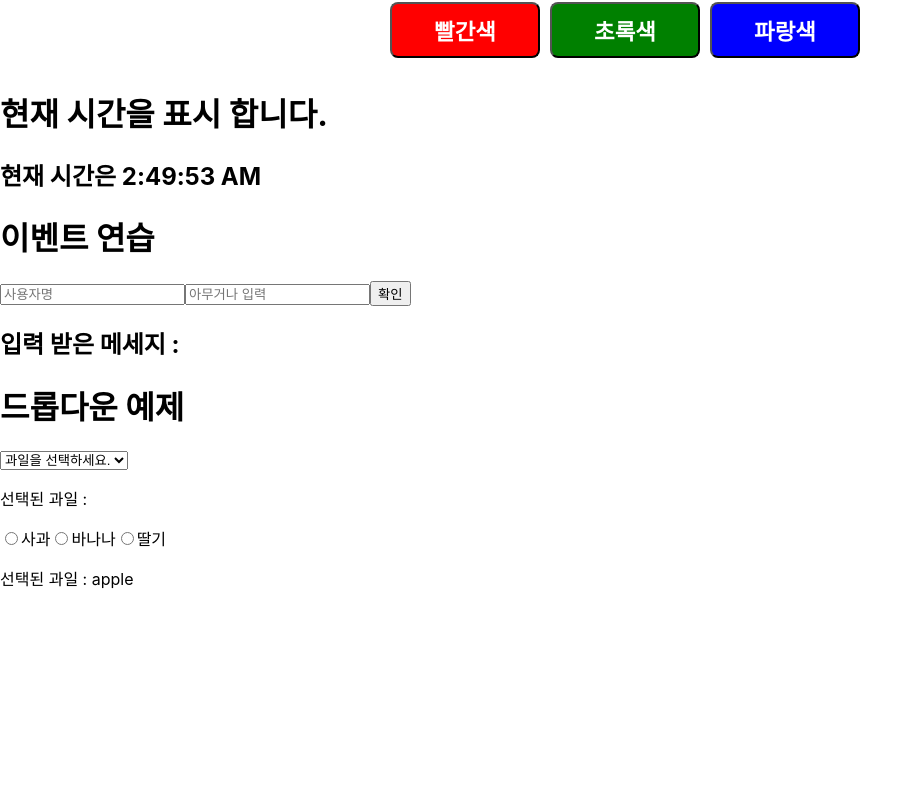
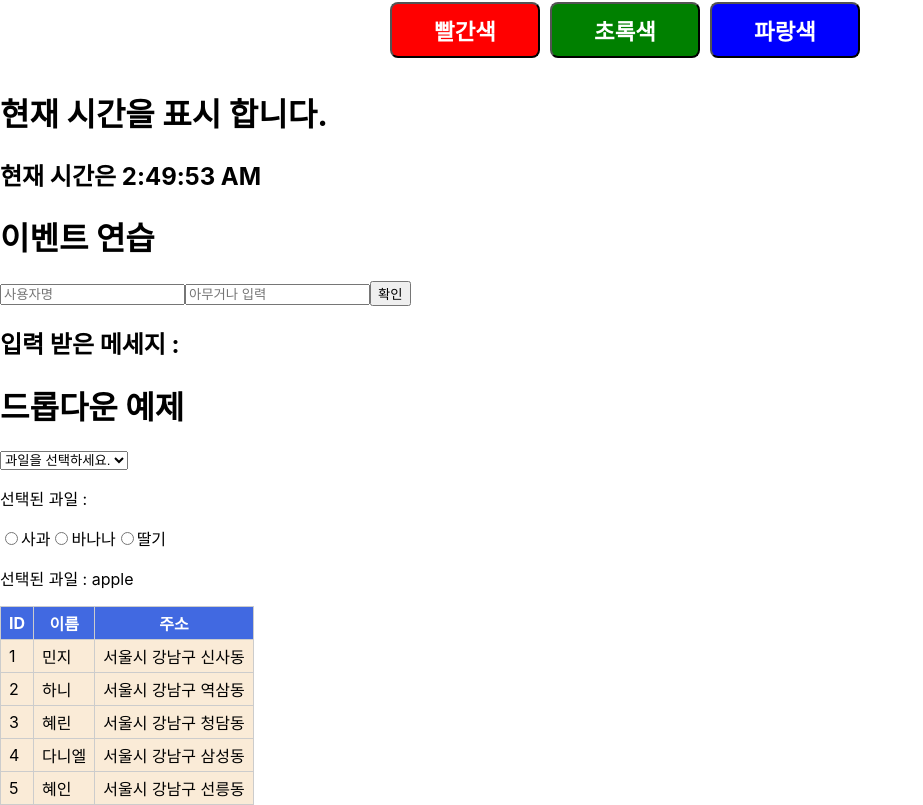
Before and after one commit to Woo3574/FrontEnd, a React (Create React App) app in the folder React/kh-sample-241118/: page / in a window 1280 px wide. Shown: the part 231-1036 px from the top of the page, without its empty margins (0-923 px from the left). Before the commit the page ends 837 px from the top, so only its background shows below. Built offline with nearby package versions, Linux system fonts and the light colour scheme.

Commit message:
24.11.19

```diff
--- a/React/kh-sample-241118/src/24.11.19/App1119.js
+++ b/React/kh-sample-241118/src/24.11.19/App1119.js
@@ -6,6 +6,7 @@ import Clock from "./Clock";
 import EventPractice from "./EventPractice";
 import DropDownComponent from "./DropDownComponent";
 import RadioButton from "./RadioButton";
+import TableMap from "./TableMap";
 
 function App1119() {
   return (
@@ -16,6 +17,7 @@ function App1119() {
       <EventPractice />
       <DropDownComponent />
       <RadioButton />
+      <TableMap />
     </>
   );
 }
--- /dev/null
+++ b/React/kh-sample-241118/src/24.11.19/TableMap.js
@@ -0,0 +1,82 @@
+import { useEffect, useState } from "react";
+import styled from "styled-components";
+
+const Table = styled.table`
+  border-collapse: collapse;
+  background-color: antiquewhite;
+
+  th,
+  td {
+    border: 1px solid #ccc;
+    padding: 4px 8px;
+  }
+
+  th {
+    background-color: royalblue;
+    color: white;
+  }
+`;
+
+// 서버에서 내려온데이터
+const responseData = [
+  {
+    id: 1,
+    name: "민지",
+    addr: "서울시 강남구 신사동",
+  },
+  {
+    id: 2,
+    name: "하니",
+    addr: "서울시 강남구 역삼동",
+  },
+  {
+    id: 3,
+    name: "혜린",
+    addr: "서울시 강남구 청담동",
+  },
+  {
+    id: 4,
+    name: "다니엘",
+    addr: "서울시 강남구 삼성동",
+  },
+  {
+    id: 5,
+    name: "혜인",
+    addr: "서울시 강남구 선릉동",
+  },
+];
+
+const TableMap = () => {
+  const [memberData, setMemberDate] = useState([]);
+  //콜백함수 조건이 됬을때 불려온다
+  useEffect(() => {
+    //이때 서버와 비동기 통신이 일어남
+    // 리액트에서는 setMemberDate = (responseData) 가 작동하지 않는다
+    // 그래서 다음과 같은 방식이 필요
+    setMemberDate(responseData);
+  }, []);
+
+  const handleTabelRowClick = (item) => {
+    console.log(item);
+  };
+
+  return (
+    <Table>
+      <tr>
+        <th>ID</th>
+        <th>이름</th>
+        <th>주소</th>
+      </tr>
+      {memberData &&
+        memberData.map((member, index) => (
+          <tr key={index} onClick={() => handleTabelRowClick(member)}>
+            <td>{member.id}</td>
+            <td>{member.name}</td>
+            <td>{member.addr}</td>
+          </tr>
+        ))}
+    </Table>
+  );
+};
+
+export default TableMap;
```
